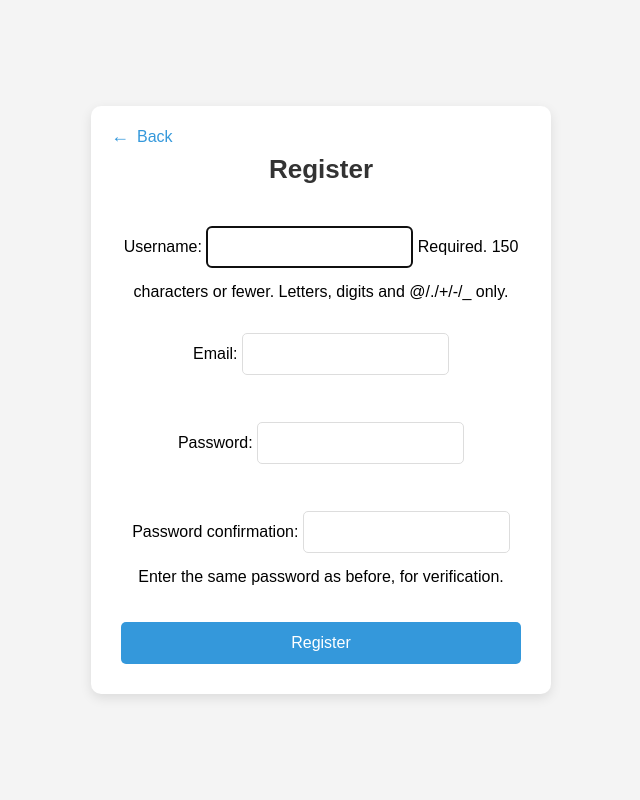
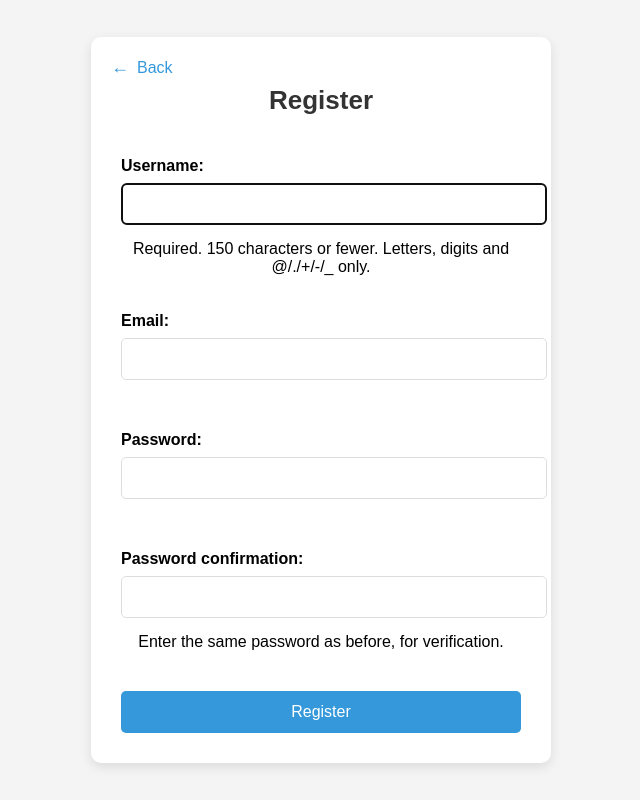
Before and after one commit to cruton42/TheHWMachine, a Django app: page /register/ in a window 1280 px wide. Shown: the whole page, without its empty margins (319-959 px from the left). Run offline with Django 5.2, Linux system fonts and the light colour scheme.

Commit message:
Editing register and upload success.

```diff
--- a/src/crawler/static/css/register.css
+++ b/src/crawler/static/css/register.css
@@ -33,12 +33,24 @@ form {
   flex-direction: column;
 }
 
+form p {
+  margin-bottom: 20px;
+}
+
+form label {
+  display: block;
+  margin-bottom: 8px;
+  font-weight: bold;
+  text-align: left;
+}
+
 form input {
   padding: 12px;
   font-size: 14px;
   margin-bottom: 15px;
   border: 1px solid #ddd;
   border-radius: 5px;
+  width: 100%;
 }
 
 form button {
--- a/src/crawler/static/css/upload_success.css
+++ b/src/crawler/static/css/upload_success.css
@@ -1,6 +1,8 @@
-/* Upload Success Page Styles */
+body, .upload-success-container {
+    font-family: Arial, sans-serif !important; /* Use !important if necessary */
+}
+
 .upload-success-container {
-    font-family: Arial, sans-serif;
     max-width: 600px;
     margin: 2rem auto;
     padding: 2rem;
```
